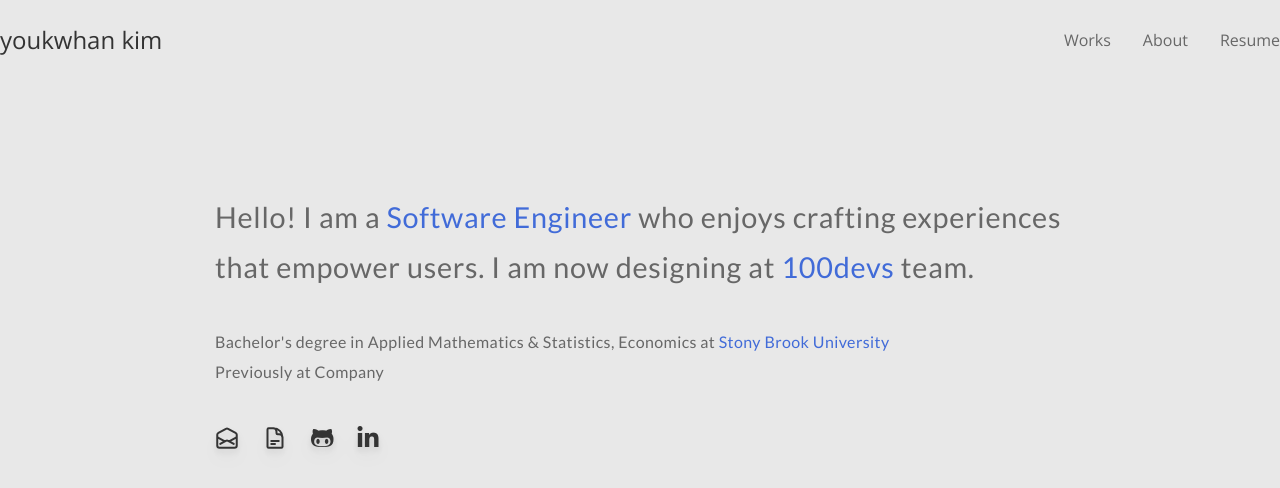
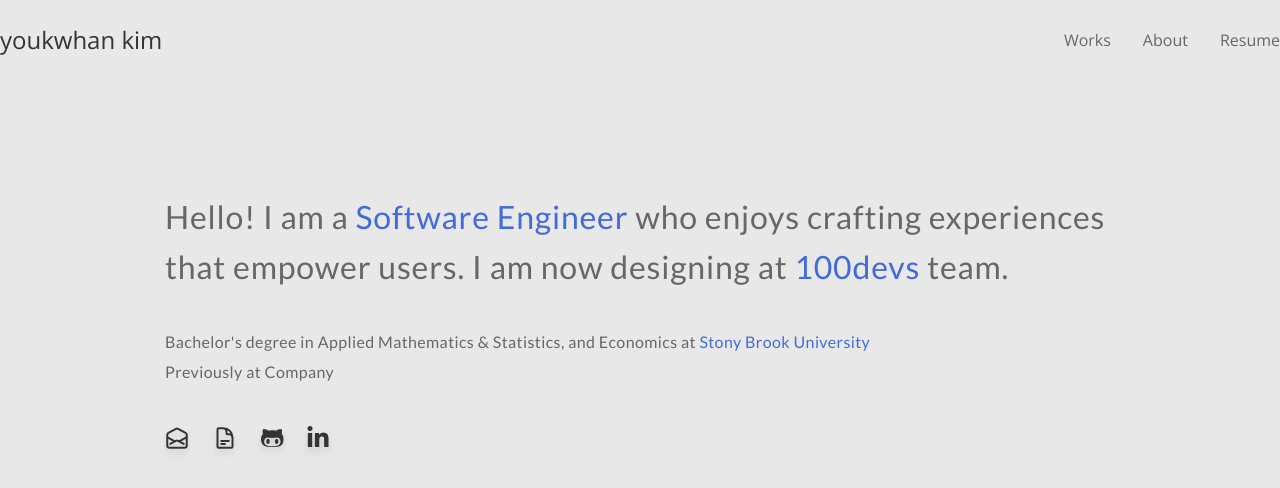
Before and after one commit to Youkwhan/portfoliov3, a React (Vite) app: page / in a window 1280 px wide. Shown: the top 488 px of the page. Built offline with nearby package versions, Linux system fonts and the light colour scheme.

Commit message:
feat(work): Start work section semantic layout

```diff
--- a/src/App.jsx
+++ b/src/App.jsx
@@ -1,6 +1,7 @@
 import { useState, useEffect } from "react";
 import Navbar from "./scenes/navbar";
 import Home from "./scenes/home";
+import Work from "./scenes/work";
 
 function App() {
   const [selectedPage, setSelectedPage] = useState("home");
@@ -26,6 +27,7 @@ function App() {
     <div className="app bg-bg-gray">
       <Navbar selectedPage={selectedPage} setSelectedPage={setSelectedPage} />
       <Home />
+      <Work />
     </div>
   );
 }
--- a/src/scenes/home/index.jsx
+++ b/src/scenes/home/index.jsx
@@ -7,9 +7,9 @@ import resume from "../../assets/youkwhan_kim_resume.pdf";
 function Home() {
   return (
     <section id="home">
-      <div className="mx-auto flex max-w-[850px] flex-col items-start justify-center gap-10 py-28">
+      <div className="mx-auto flex max-w-[950px] flex-col items-start justify-center gap-10 py-28">
         <div>
-          <h1 className="text-[1.8rem] leading-[3.125rem]">
+          <h1 className="text-[2rem] leading-[3.125rem]">
             Hello! I am a{" "}
             <span className="text-secondary-100">Software Engineer</span> who
             enjoys crafting experiences that empower users. I am now designing
@@ -18,7 +18,7 @@ function Home() {
         </div>
         <div>
           <p className="mb-2.5">
-            Bachelor's degree in Applied Mathematics & Statistics, Economics at{" "}
+            Bachelor's degree in Applied Mathematics & Statistics, and Economics at{" "}
             <span className="text-secondary-100">Stony Brook University</span>
           </p>
           <p>
--- a/src/scenes/navbar/index.jsx
+++ b/src/scenes/navbar/index.jsx
@@ -6,12 +6,12 @@ import resume from "../../assets/youkwhan_kim_resume.pdf";
 
 function Navbar({ selectedPage, setSelectedPage }) {
   const [isMenuToggled, setIsMenuToggled] = useState(false);
-  const isAboveMediumScreens = useMediaQuery("(min-width:1060px)");
+  const isAboveMediumScreens = useMediaQuery("(min-width:950px)");
 
   return (
     <nav>
       <div className="sticky top-0 z-30 w-full py-6 ">
-        <div className="mx-auto flex max-w-[1330px] items-center justify-between gap-16 font-opensans">
+        <div className="mx-auto flex max-w-[1440px] items-center justify-between gap-16 font-opensans">
           <AnchorLink
             className="text-2xl text-primary-200 "
             href="#home"
--- /dev/null
+++ b/src/scenes/work/index.jsx
@@ -0,0 +1,17 @@
+import React from "react";
+
+function Work() {
+  return (
+    <section>
+      <div>
+        <figure></figure>
+        <figure></figure>
+        <figure></figure>
+        <figure></figure>
+      </div>
+      ;
+    </section>
+  );
+}
+
+export default Work;
--- a/tailwind.config.js
+++ b/tailwind.config.js
@@ -9,7 +9,7 @@ export default {
         "primary-200": "#333333",
         "secondary-100": "#416BD8",
         "primary-300": "#C4C4C4",
-        "primary-400" : "#343434"
+        "primary-400": "#343434",
       },
       fontFamily: {
         opensans: ["Open Sans", "sans-serif"],
@@ -19,7 +19,7 @@ export default {
     screens: {
       xs: "480px",
       sm: "768px",
-      md: "1060px",
+      md: "950px",
     },
   },
   plugins: [],
```
